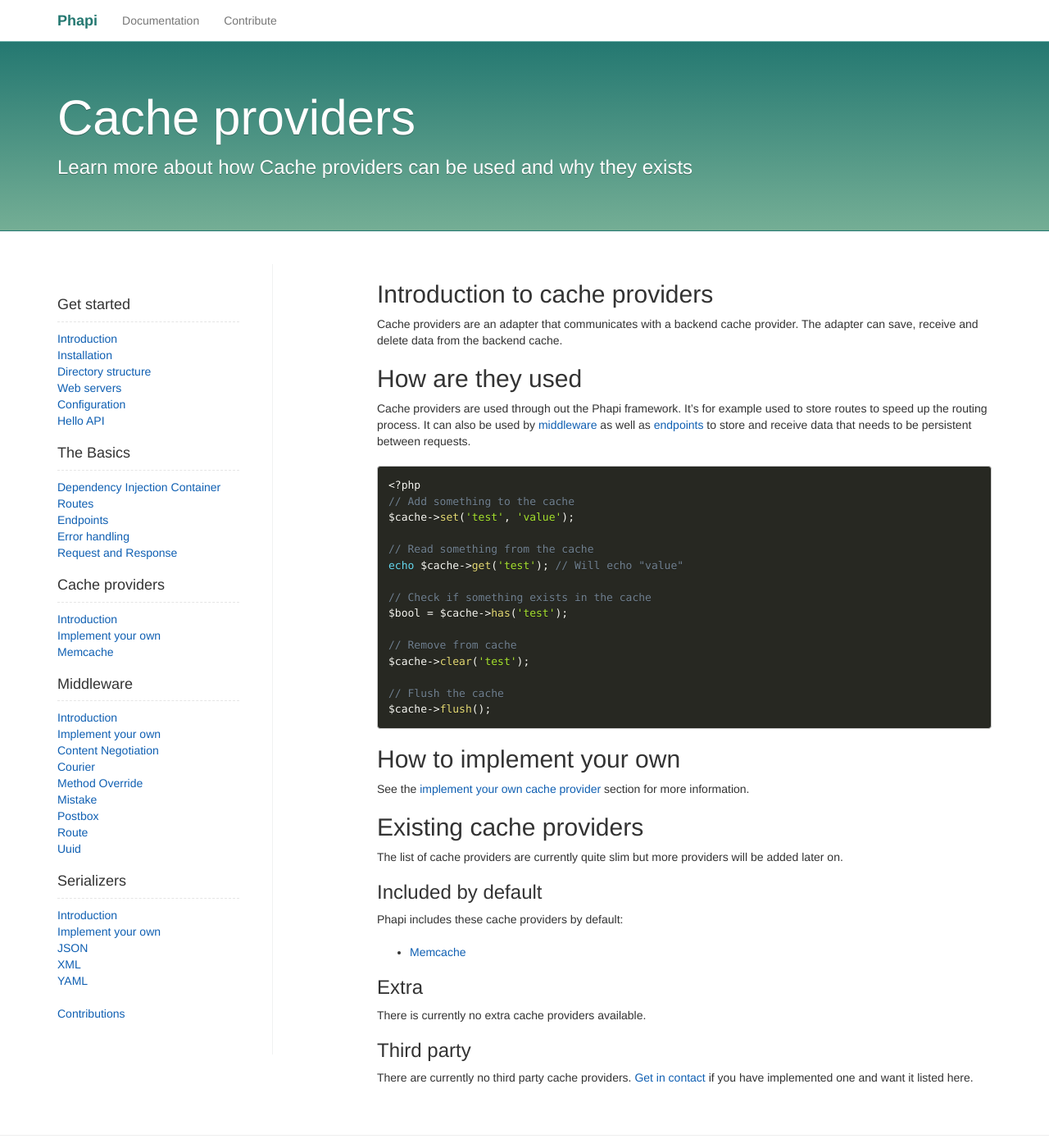
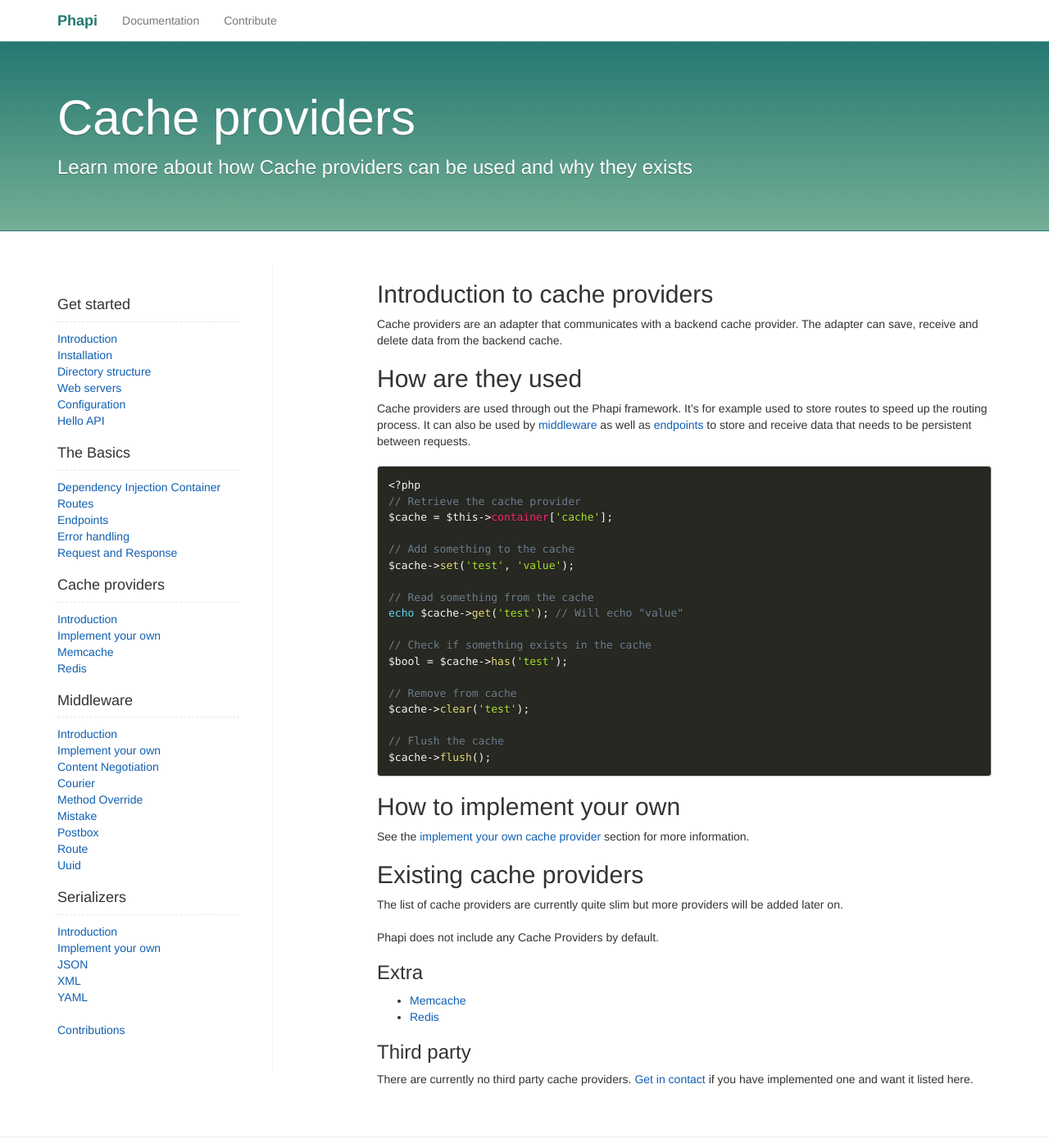
Before and after one commit to phapi/phapi.github.io, a Jekyll site: the page built from docs/cache/introduction/index.md, in a window 1280 px wide and 1400 px high. Shown: the whole window at 82% size. Built offline with Jekyll 4.4.1, drawn with Linux system fonts in a browser that asks for light colours; Markdown is read by kramdown in place of the engine named in the settings.

Commit message:
Added documentation about using Redis as a cache backend

````diff
--- a/_includes/sidebardocs.html
+++ b/_includes/sidebardocs.html
@@ -27,6 +27,7 @@
       <li><a href="/docs/cache/introduction/">Introduction</a></li>
       <li><a href="/docs/implement/cache/">Implement your own</a></li>
       <li><a href="/docs/cache/memcache/">Memcache</a></li>
+      <li><a href="/docs/cache/redis/">Redis</a></li>
     </ul>
   </li>
   <li>
--- a/docs/cache/introduction/index.md
+++ b/docs/cache/introduction/index.md
@@ -12,6 +12,9 @@
 
 ```php
 <?php
+// Retrieve the cache provider
+$cache = $this->container['cache'];
+
 // Add something to the cache
 $cache->set('test', 'value');
 
@@ -34,13 +37,11 @@
 ## Existing cache providers
 The list of cache providers are currently quite slim but more providers will be added later on.
 
-### Included by default
-Phapi includes these cache providers by default:
-
-- [Memcache](/docs/cache/memcache/)
+Phapi does not include any Cache Providers by default.
 
 ### Extra
-There is currently no extra cache providers available.
+- [Memcache](/docs/cache/memcache/)
+- [Redis](/docs/cache/redis/)
 
 ### Third party
 There are currently no third party cache providers. [Get in contact](/contact/) if you have implemented one and want it listed here.
````
Also changed, not shown: docs/cache/redis/index.md (added, +34 -0 lines), docs/started/installation/index.md (+3 -2 lines).
